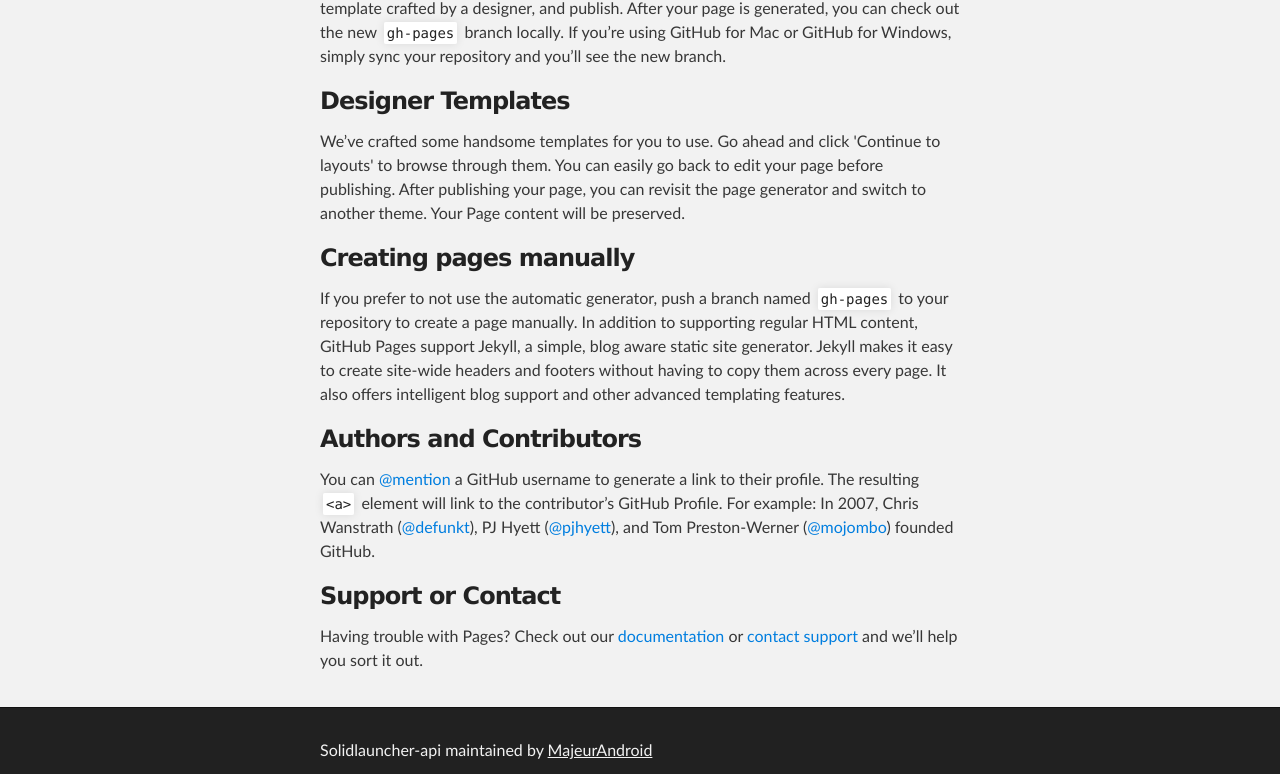
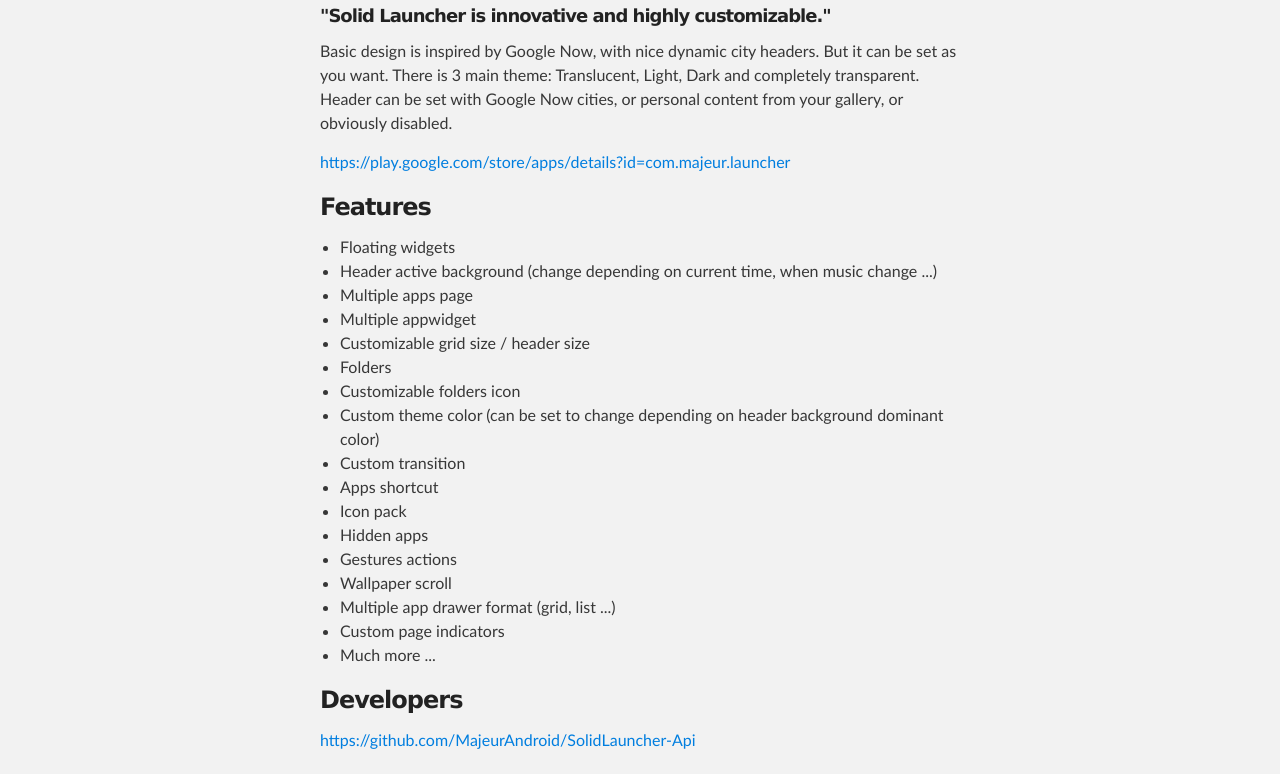
Before and after one commit to MajeurAndroid/SolidLauncher-Api, a plain HTML site: page index.html in a window 1280 px wide. Shown: the part 358-1132 px from the top of the page. Drawn offline with Linux system fonts and the light colour scheme.

```diff
--- a/index.html
+++ b/index.html
@@ -4,11 +4,11 @@
   <head>
     <meta charset='utf-8'>
     <meta http-equiv="X-UA-Compatible" content="chrome=1">
-    <meta name="description" content="Solidlauncher-api : Solid Launcher public Api">
+    <meta name="description" content="Solid Launcher : Different, customizable, nice and smooth android launcher.">
 
     <link rel="stylesheet" type="text/css" media="screen" href="stylesheets/stylesheet.css">
 
-    <title>Solidlauncher-api</title>
+    <title>Solid Launcher</title>
   </head>
 
   <body>
@@ -18,8 +18,8 @@
         <header class="inner">
           <a id="forkme_banner" href="https://github.com/MajeurAndroid/SolidLauncher-Api">View on GitHub</a>
 
-          <h1 id="project_title">Solidlauncher-api</h1>
-          <h2 id="project_tagline">Solid Launcher public Api</h2>
+          <h1 id="project_title">Solid Launcher</h1>
+          <h2 id="project_tagline">Different, customizable, nice and smooth android launcher.</h2>
 
             <section id="downloads">
               <a class="zip_download_link" href="https://github.com/MajeurAndroid/SolidLauncher-Api/zipball/master">Download this project as a .zip file</a>
@@ -31,37 +31,52 @@
     <!-- MAIN CONTENT -->
     <div id="main_content_wrap" class="outer">
       <section id="main_content" class="inner">
-        <h3>
-<a id="welcome-to-github-pages" class="anchor" href="#welcome-to-github-pages" aria-hidden="true"><span class="octicon octicon-link"></span></a>Welcome to GitHub Pages.</h3>
+        <h1>
+<a id="solidlauncher" class="anchor" href="#solidlauncher" aria-hidden="true"><span class="octicon octicon-link"></span></a>SolidLauncher</h1>
 
-<p>This automatic page generator is the easiest way to create beautiful pages for all of your projects. Author your page content here <a href="https://guides.github.com/features/mastering-markdown/">using GitHub Flavored Markdown</a>, select a template crafted by a designer, and publish. After your page is generated, you can check out the new <code>gh-pages</code> branch locally. If you’re using GitHub for Mac or GitHub for Windows, simply sync your repository and you’ll see the new branch.</p>
+<h5>
+<a id="solid-launcher-is-innovative-and-highly-customizable" class="anchor" href="#solid-launcher-is-innovative-and-highly-customizable" aria-hidden="true"><span class="octicon octicon-link"></span></a>"Solid Launcher is innovative and highly customizable."</h5>
+
+<p>Basic design is inspired by Google Now, with nice dynamic city headers. But it can be set as you want.
+There is 3 main theme: Translucent, Light, Dark and completely transparent.
+Header can be set with Google Now cities, or personal content from your gallery, or obviously disabled.</p>
+
+<p><a href="https://play.google.com/store/apps/details?id=com.majeur.launcher">https://play.google.com/store/apps/details?id=com.majeur.launcher</a></p>
 
 <h3>
-<a id="designer-templates" class="anchor" href="#designer-templates" aria-hidden="true"><span class="octicon octicon-link"></span></a>Designer Templates</h3>
+<a id="features" class="anchor" href="#features" aria-hidden="true"><span class="octicon octicon-link"></span></a>Features</h3>
 
-<p>We’ve crafted some handsome templates for you to use. Go ahead and click 'Continue to layouts' to browse through them. You can easily go back to edit your page before publishing. After publishing your page, you can revisit the page generator and switch to another theme. Your Page content will be preserved.</p>
+<ul>
+<li>Floating widgets</li>
+<li>Header active background (change depending on current time, when music change ...)</li>
+<li>Multiple apps page</li>
+<li>Multiple appwidget</li>
+<li>Customizable grid size / header size</li>
+<li>Folders</li>
+<li>Customizable folders icon</li>
+<li>Custom theme color (can be set to change depending on header background dominant color)</li>
+<li>Custom transition</li>
+<li>Apps shortcut</li>
+<li>Icon pack</li>
+<li>Hidden apps</li>
+<li>Gestures actions</li>
+<li>Wallpaper scroll</li>
+<li>Multiple app drawer format (grid, list ...)</li>
+<li>Custom page indicators</li>
+<li>Much more ...</li>
+</ul>
 
 <h3>
-<a id="creating-pages-manually" class="anchor" href="#creating-pages-manually" aria-hidden="true"><span class="octicon octicon-link"></span></a>Creating pages manually</h3>
+<a id="developers" class="anchor" href="#developers" aria-hidden="true"><span class="octicon octicon-link"></span></a>Developers</h3>
 
-<p>If you prefer to not use the automatic generator, push a branch named <code>gh-pages</code> to your repository to create a page manually. In addition to supporting regular HTML content, GitHub Pages support Jekyll, a simple, blog aware static site generator. Jekyll makes it easy to create site-wide headers and footers without having to copy them across every page. It also offers intelligent blog support and other advanced templating features.</p>
-
-<h3>
-<a id="authors-and-contributors" class="anchor" href="#authors-and-contributors" aria-hidden="true"><span class="octicon octicon-link"></span></a>Authors and Contributors</h3>
-
-<p>You can <a href="https://github.com/blog/821" class="user-mention">@mention</a> a GitHub username to generate a link to their profile. The resulting <code>&lt;a&gt;</code> element will link to the contributor’s GitHub Profile. For example: In 2007, Chris Wanstrath (<a href="https://github.com/defunkt" class="user-mention">@defunkt</a>), PJ Hyett (<a href="https://github.com/pjhyett" class="user-mention">@pjhyett</a>), and Tom Preston-Werner (<a href="https://github.com/mojombo" class="user-mention">@mojombo</a>) founded GitHub.</p>
-
-<h3>
-<a id="support-or-contact" class="anchor" href="#support-or-contact" aria-hidden="true"><span class="octicon octicon-link"></span></a>Support or Contact</h3>
-
-<p>Having trouble with Pages? Check out our <a href="https://help.github.com/pages">documentation</a> or <a href="https://github.com/contact">contact support</a> and we’ll help you sort it out.</p>
+<p><a href="https://github.com/MajeurAndroid/SolidLauncher-Api">https://github.com/MajeurAndroid/SolidLauncher-Api</a></p>
       </section>
     </div>
 
     <!-- FOOTER  -->
     <div id="footer_wrap" class="outer">
       <footer class="inner">
-        <p class="copyright">Solidlauncher-api maintained by <a href="https://github.com/MajeurAndroid">MajeurAndroid</a></p>
+        <p class="copyright">Solid Launcher maintained by <a href="https://github.com/MajeurAndroid">MajeurAndroid</a></p>
         <p>Published with <a href="https://pages.github.com">GitHub Pages</a></p>
       </footer>
     </div>
```
Also changed, not shown: params.json (+1 -1 lines).
